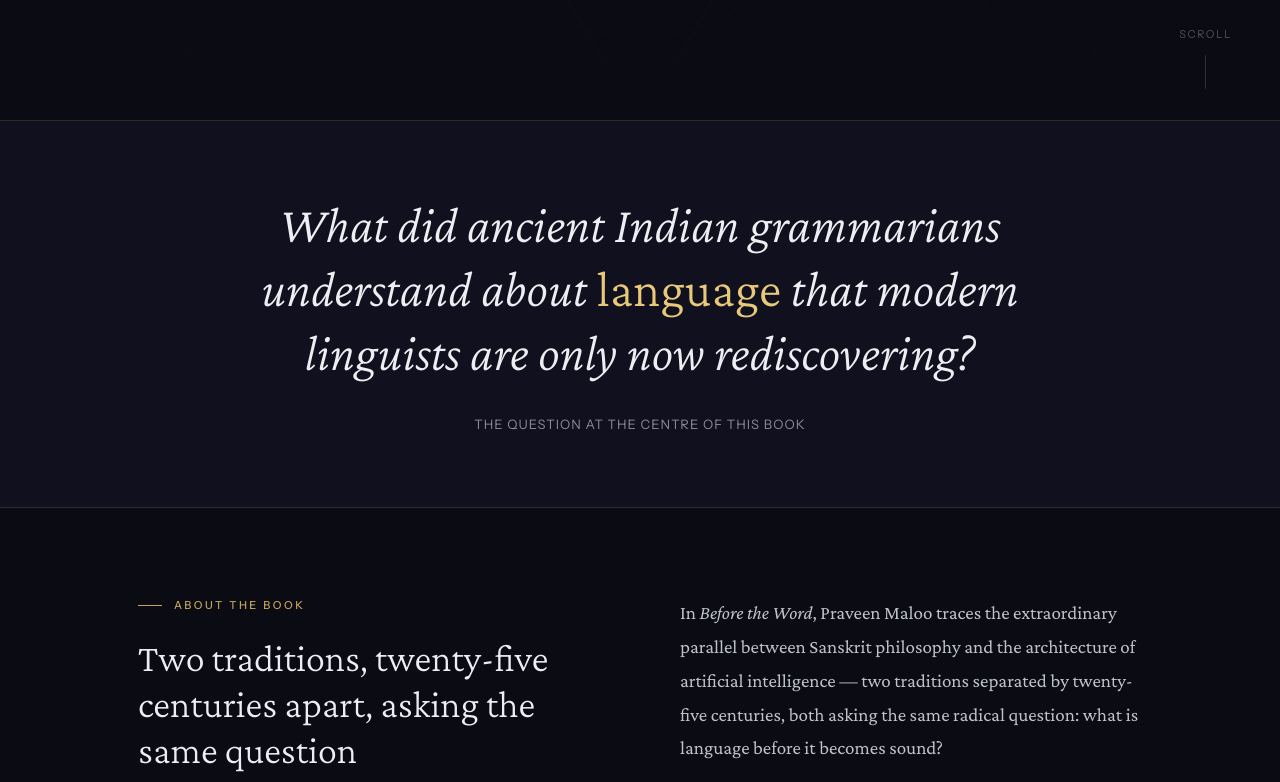
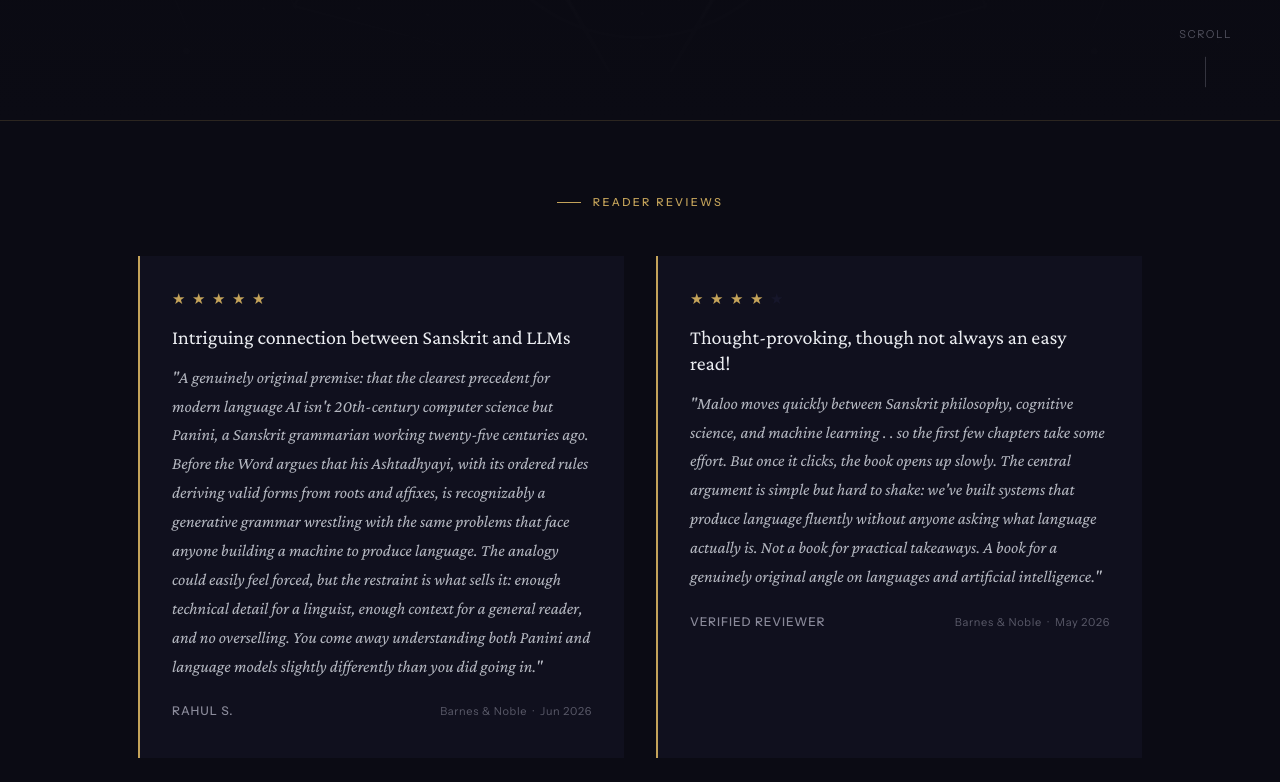
Before and after one commit to indrover/before-the-word, a plain HTML site: page index.html in a window 1280 px wide. Shown: the part 680-1462 px from the top of the page. Drawn offline with nearby package versions, Linux system fonts and the light colour scheme.

Commit message:
Add Barnes & Noble reader reviews section
* Move outreach files into Marketing/Bookstore Outreach/

https://claude.ai/code/session_014FoTdpEzPurKAvQpNwX9FU

* Add bookstore outreach plan and contact list

100+ global bookstore contacts, draft email template, and distribution
strategy for pitching the print edition of Before the Word.

https://claude.ai/code/session_014FoTdpEzPurKAvQpNwX9FU

* Add bookstore outreach Excel file

Four sheets: Top 15 Priorities, All Contacts, Email Template, Distribution Notes.

https://claude.ai/code/session_014FoTdpEzPurKAvQpNwX9FU

* Add bookstore outreach CSV exports (4 files)

Top 15 priorities, all 105 contacts, email template, distribution notes.

https://claude.ai/code/session_014FoTdpEzPurKAvQpNwX9FU

* Fix social preview: absolute og:image URL + Twitter Card tags

og:image was a relative path — crawlers need absolute URLs.
Added og:url, og:image dimensions, and full Twitter Card meta tags.

https://claude.ai/code/session_014FoTdpEzPurKAvQpNwX9FU

* Add Barnes & Noble reader reviews section below hero

Two full-text reviews from B&N are displayed in a two-column grid between
the hero and The Question section, with gold star ratings and source attribution.

Co-Authored-By: Claude Sonnet 4.6 <noreply@anthropic.com>
Claude-Session: https://claude.ai/code/session_014FoTdpEzPurKAvQpNwX9FU

---------

Co-authored-by: Claude <noreply@anthropic.com>

```diff
--- a/index.html
+++ b/index.html
@@ -248,6 +248,60 @@
     .section-label::before {
       content: ''; display: block; width: 24px; height: 1px;
       background: var(--gold);
+    }
+
+    /* ── REVIEWS ── */
+    .reviews-section {
+      background: var(--bg);
+      border-top: 1px solid var(--border);
+      border-bottom: 1px solid var(--border);
+    }
+    .reviews-section .section-inner { padding: 72px 48px; }
+    .reviews-grid {
+      display: grid;
+      grid-template-columns: repeat(2, 1fr);
+      gap: 32px; margin-top: 44px;
+    }
+    .review-card {
+      background: var(--bg2);
+      padding: 36px 32px;
+      border-left: 2px solid var(--gold);
+    }
+    .review-stars {
+      display: flex; gap: 4px; margin-bottom: 16px;
+    }
+    .star {
+      width: 16px; height: 16px; color: var(--gold);
+      font-size: 15px; line-height: 1;
+    }
+    .star.empty { color: var(--bg3); }
+    .review-title {
+      font-family: var(--serif); font-weight: 400;
+      font-size: 20px; color: var(--cream2);
+      margin-bottom: 14px; line-height: 1.3;
+    }
+    .review-text {
+      font-family: var(--serif); font-size: 17px;
+      color: var(--cream); opacity: 0.82;
+      line-height: 1.7; margin-bottom: 20px;
+      font-style: italic;
+    }
+    .review-meta {
+      display: flex; align-items: center; justify-content: space-between;
+      flex-wrap: wrap; gap: 8px;
+    }
+    .review-author {
+      font-family: var(--sans); font-size: 12px; font-weight: 500;
+      color: var(--muted); letter-spacing: 0.08em; text-transform: uppercase;
+    }
+    .review-source {
+      font-family: var(--sans); font-size: 11px;
+      color: var(--muted); opacity: 0.6; letter-spacing: 0.06em;
+    }
+
+    @media (max-width: 700px) {
+      .reviews-grid { grid-template-columns: 1fr; }
+      .reviews-section .section-inner { padding: 56px 20px; }
     }
 
     /* ── THE QUESTION ── */
@@ -544,6 +598,40 @@
   <div class="hero-scroll">Scroll</div>
 </section>
 
+<!-- ── REVIEWS ── -->
+<section class="reviews-section">
+  <div class="section-inner">
+    <div class="section-label reveal" style="justify-content:center;">Reader Reviews</div>
+    <div class="reviews-grid">
+
+      <div class="review-card reveal">
+        <div class="review-stars">
+          <span class="star">★</span><span class="star">★</span><span class="star">★</span><span class="star">★</span><span class="star">★</span>
+        </div>
+        <div class="review-title">Intriguing connection between Sanskrit and LLMs</div>
+        <div class="review-text">"A genuinely original premise: that the clearest precedent for modern language AI isn't 20th-century computer science but Panini, a Sanskrit grammarian working twenty-five centuries ago. Before the Word argues that his Ashtadhyayi, with its ordered rules deriving valid forms from roots and affixes, is recognizably a generative grammar wrestling with the same problems that face anyone building a machine to produce language. The analogy could easily feel forced, but the restraint is what sells it: enough technical detail for a linguist, enough context for a general reader, and no overselling. You come away understanding both Panini and language models slightly differently than you did going in."</div>
+        <div class="review-meta">
+          <span class="review-author">Rahul S.</span>
+          <span class="review-source">Barnes &amp; Noble &nbsp;·&nbsp; Jun 2026</span>
+        </div>
+      </div>
+
+      <div class="review-card reveal reveal-delay-1">
+        <div class="review-stars">
+          <span class="star">★</span><span class="star">★</span><span class="star">★</span><span class="star">★</span><span class="star empty">★</span>
+        </div>
+        <div class="review-title">Thought-provoking, though not always an easy read!</div>
+        <div class="review-text">"Maloo moves quickly between Sanskrit philosophy, cognitive science, and machine learning . . so the first few chapters take some effort. But once it clicks, the book opens up slowly. The central argument is simple but hard to shake: we've built systems that produce language fluently without anyone asking what language actually is. Not a book for practical takeaways. A book for a genuinely original angle on languages and artificial intelligence."</div>
+        <div class="review-meta">
+          <span class="review-author">Verified Reviewer</span>
+          <span class="review-source">Barnes &amp; Noble &nbsp;·&nbsp; May 2026</span>
+        </div>
+      </div>
+
+    </div>
+  </div>
+</section>
+
 <!-- ── THE QUESTION ── -->
 <section class="question-section">
   <div class="section-inner">
```
